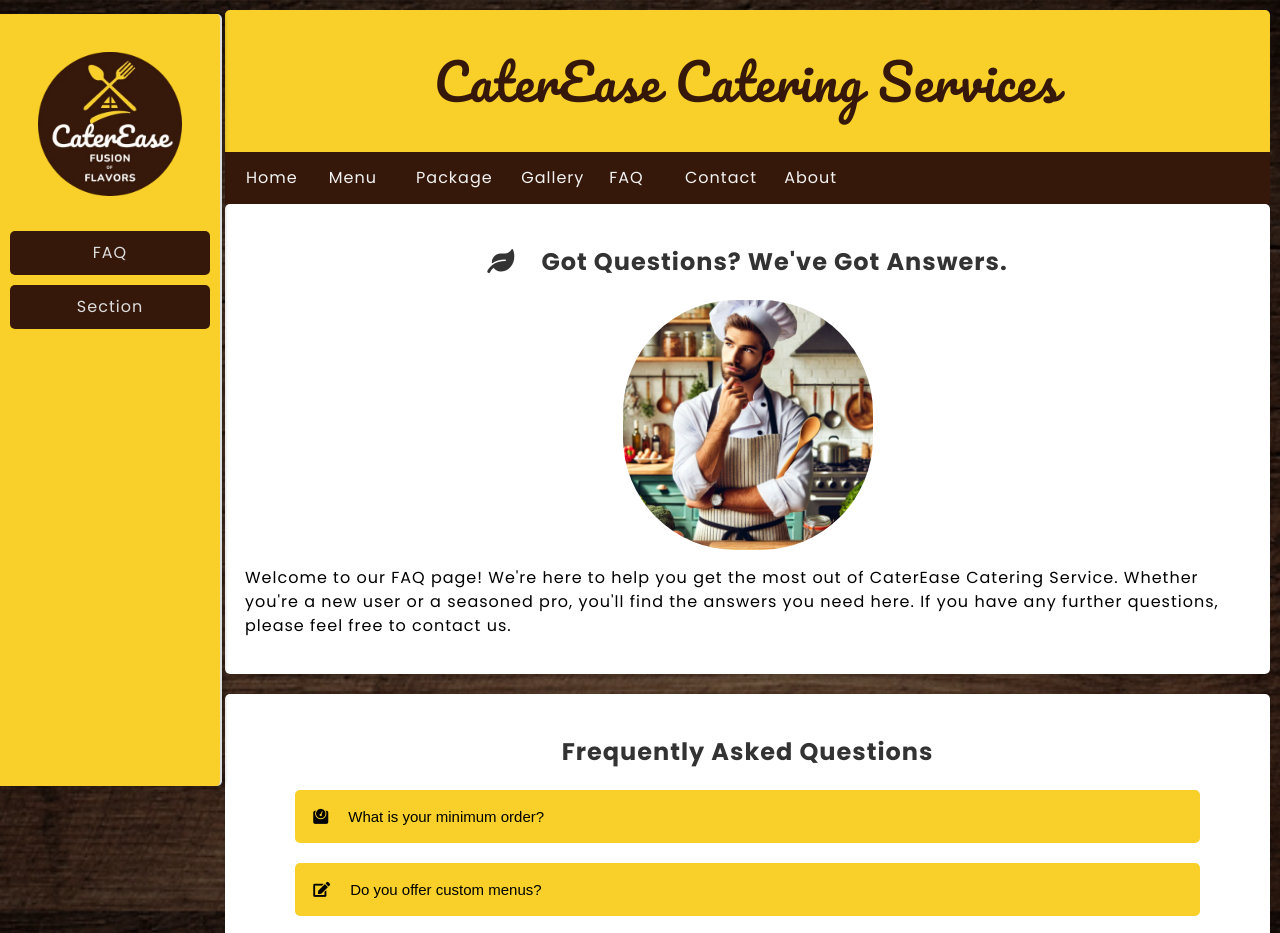
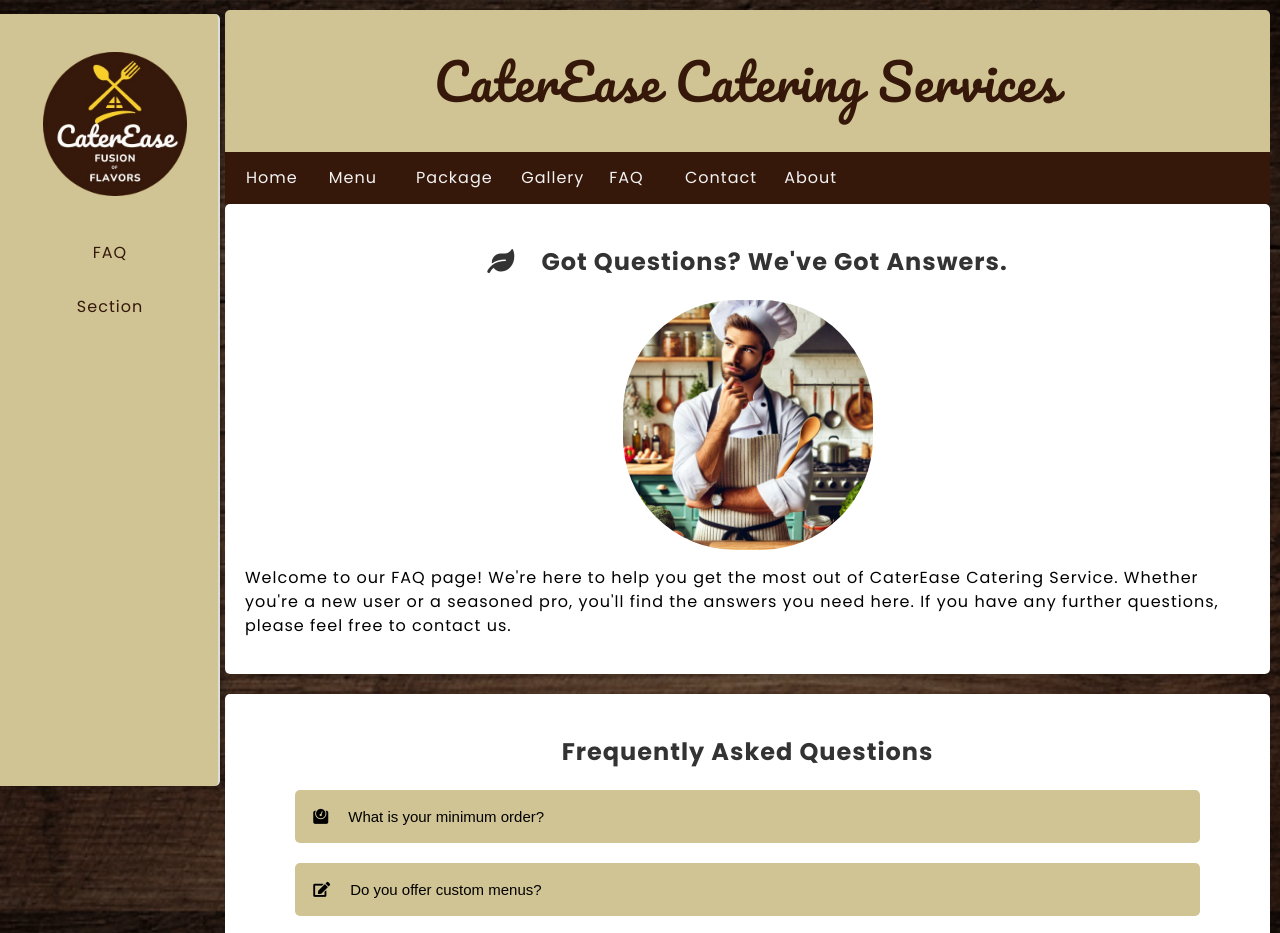
Before and after one commit to NaimNajmios/CaterEase, a plain HTML site: page faq.html in a window 1280 px wide. Shown: the top 933 px of the page. Drawn offline with Linux system fonts and the light colour scheme.

Commit message:
Changes color

```diff
--- a/style.css
+++ b/style.css
@@ -46,7 +46,7 @@ header {
     border-top-left-radius: 5px;
     border-top-right-radius: 5px;
     /* Background color */
-    background-color: #f8d029;
+    background-color: #d0c494;
     /* Font color */
     color: #fff;
     /* Font alignment */
@@ -96,7 +96,7 @@ h2 {
 }
 
 nav {
-    background-color: #f8d029;
+    background-color: #d0c494;
     border-radius: 20px;
 }
 
@@ -184,9 +184,12 @@ li a:hover {
     left: 0;
     transform: translateY(-50%);
     width: 200px;
-    background-color: #f8d029;
+    background-color: #d0c494;
     border-right: 2px solid #ddd;
-    padding: 10px;
+    padding-left: 0px;
+    padding-right: 18px;
+    padding-top: 10px;
+    padding-bottom: 10px;
     box-shadow: 2px 0 5px rgba(0, 0, 0, 0.3);
     /* Border radius, top right, bottom right */
     border-top-right-radius: 5px;
@@ -196,23 +199,24 @@ li a:hover {
 
 .side-nav-logo img {
     width: 100%;
+    margin-left: 15px;
 }
 
 .side-nav a {
     display: block;
-    color: #ddd;
+    color: #36180a;
     text-decoration: none;
     padding: 10px;
     margin-bottom: 10px;
-    background-color: #36180a;
     text-align: center;
-    border-radius: 5px;
     transition: background-color 0.3s ease;
-    width: 90%;
+    width: 100%;
 }
 
 .side-nav a:hover {
-    background-color: #555;
+    background-color: #36180a;
+    color: whitesmoke;
+    border-radius: 2px;
 }
 
 article {
@@ -266,7 +270,7 @@ section,
 }
 
 .card i:hover {
-    color: #f8d029;
+    color: #d0c494;
 }
 
 .offering-container {
@@ -302,7 +306,7 @@ a {
 
 /* Menu box */
 .menu-offering {
-    background-color: #f8d029;
+    background-color: #d0c494;
     padding: 20px;
     margin-bottom: 20px;
     border-radius: 5px;
@@ -516,7 +520,7 @@ a {
 
 .collapsible {
     /* Bold the text */
-    background-color: #f8d029;
+    background-color: #d0c494;
     color: black;
     cursor: pointer;
     padding: 18px;
@@ -782,7 +786,7 @@ button:hover {
 
 /* package and services*/
 .border {
-    background-color: #f8d029;
+    background-color: #d0c494;
     padding: 20px;
     margin-bottom: 20px;
     margin-left: 5px;
@@ -831,7 +835,7 @@ button:hover {
 /* -------------------------------------------- */
 
 footer {
-    background-color: #f8d029;
+    background-color: #d0c494;
     color: #36180a;
     padding: 10px;
     text-align: center;
```
Also changed, not shown: images/Fusion Flavors 4.png (renamed from images/Fusion Flavors 2.png), images/Fusion Flavors 7.png (added), images/retrologo.png (added).
